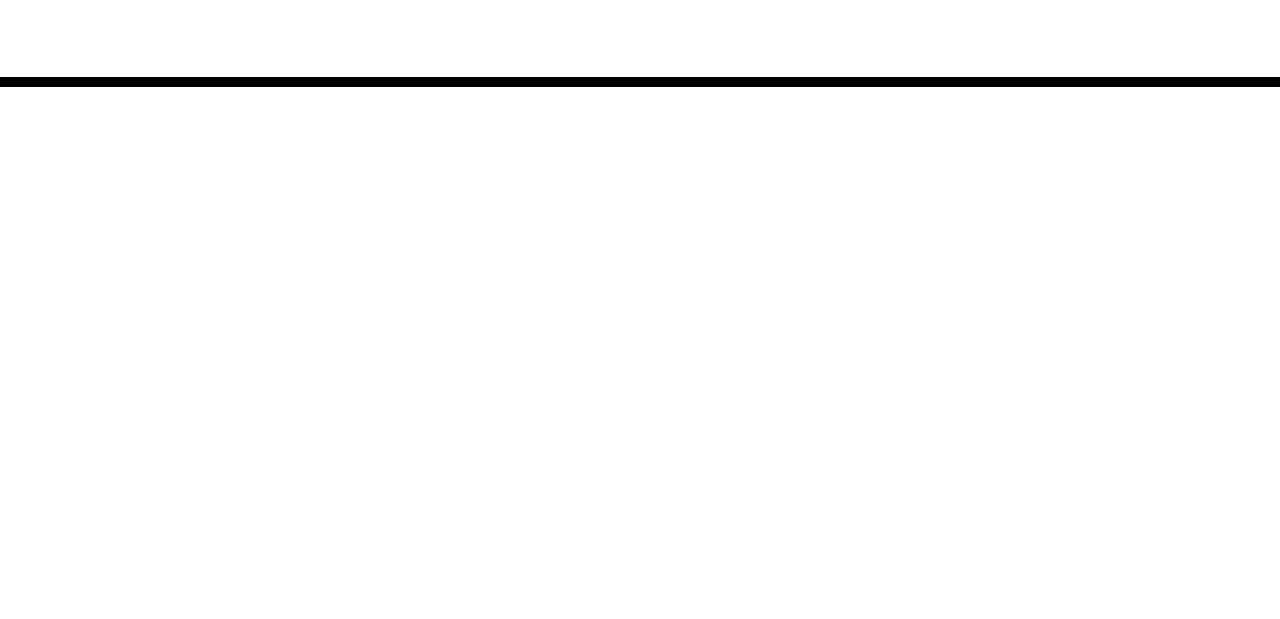
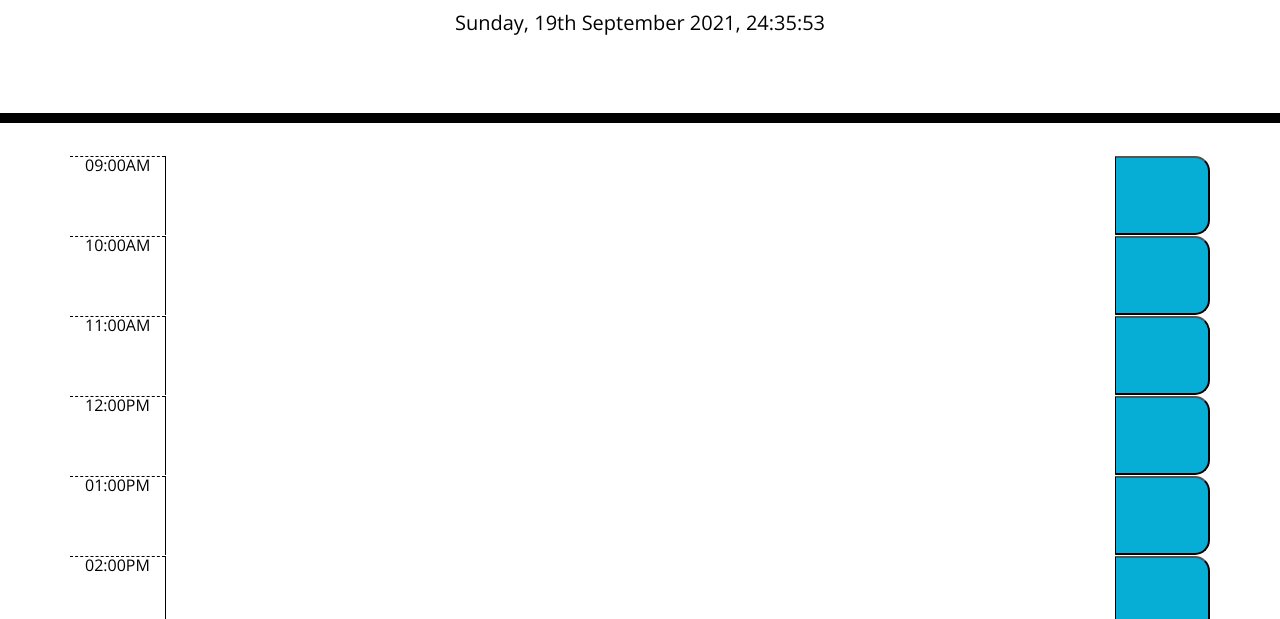
Before and after one commit to GrilloGG/Day-Planner, a plain HTML site: page index.html in a window 1280 px wide. Shown: the part 181-800 px from the top of the page. Drawn offline with nearby package versions, Linux system fonts and the light colour scheme.

Commit message:
time slots created

```diff
--- /dev/null
+++ b/Assets/script.js
@@ -0,0 +1,26 @@
+//const $currentDay = $("#currentDay");
+const $timeSlot = $("#time-slot");
+let currentTime = moment();
+
+$("#currentDay").text(currentTime.format("dddd, Do MMMM YYYY, kk:mm:ss "))
+
+const workingHours = ["09:00AM", "10:00AM", "11:00AM", "12:00PM", "01:00PM", "02:00PM", "03:00PM", "04:00PM", "05:00PM"];
+
+for (let i=0; i < workingHours.length; i++) {
+    let blockSection = $("<section>");
+    blockSection.addClass("row")
+    $timeSlot.append(blockSection);
+
+    let hourSection = $("<div>");
+    hourSection.addClass("hour col-1");
+    hourSection.text(workingHours[i]);
+    blockSection.append(hourSection);
+
+    let textAreaSection = $("<textarea>");
+    textAreaSection.addClass("textarea col-10");
+    blockSection.append(textAreaSection);
+
+    let buttonSection = $("<button>");
+    buttonSection.addClass("saveBtn col-1");
+    blockSection.append(buttonSection);
+}
--- a/Develop/style.css
+++ b/Assets/style.css
@@ -65,7 +65,8 @@ textarea {
   color: white;
 }
 
-.saveBtn i:hover {
+.saveBtn:hover {
+  background-color: red;
   font-size: 20px;
   transition: all 0.3s ease-in-out;
 }
--- a/Develop/index.html
+++ b/index.html
@@ -18,7 +18,7 @@
       href="https://fonts.googleapis.com/css?family=Open+Sans&display=swap"
       rel="stylesheet"
     />
-    <link rel="stylesheet" href="style.css" />
+    <link rel="stylesheet" href="/Assets/style.css" />
     <title>Work Day Scheduler</title>
   </head>
 
@@ -28,11 +28,12 @@
       <p class="lead">A simple calendar app for scheduling your work day</p>
       <p id="currentDay" class="lead"></p>
     </header>
-    <div class="container">
+    <div id="time-slot" class="container">
       <!-- Timeblocks go here -->
     </div>
 
     <script src="https://cdnjs.cloudflare.com/ajax/libs/jquery/3.2.1/jquery.min.js"></script>
     <script src="https://cdnjs.cloudflare.com/ajax/libs/moment.js/2.24.0/moment.min.js"></script>
+    <script src="/Assets/script.js"></script>
   </body>
 </html>
```
Also changed, not shown: img/05-third-party-apis-homework-demo.gif (renamed from Assets/05-third-party-apis-homework-demo.gif).
